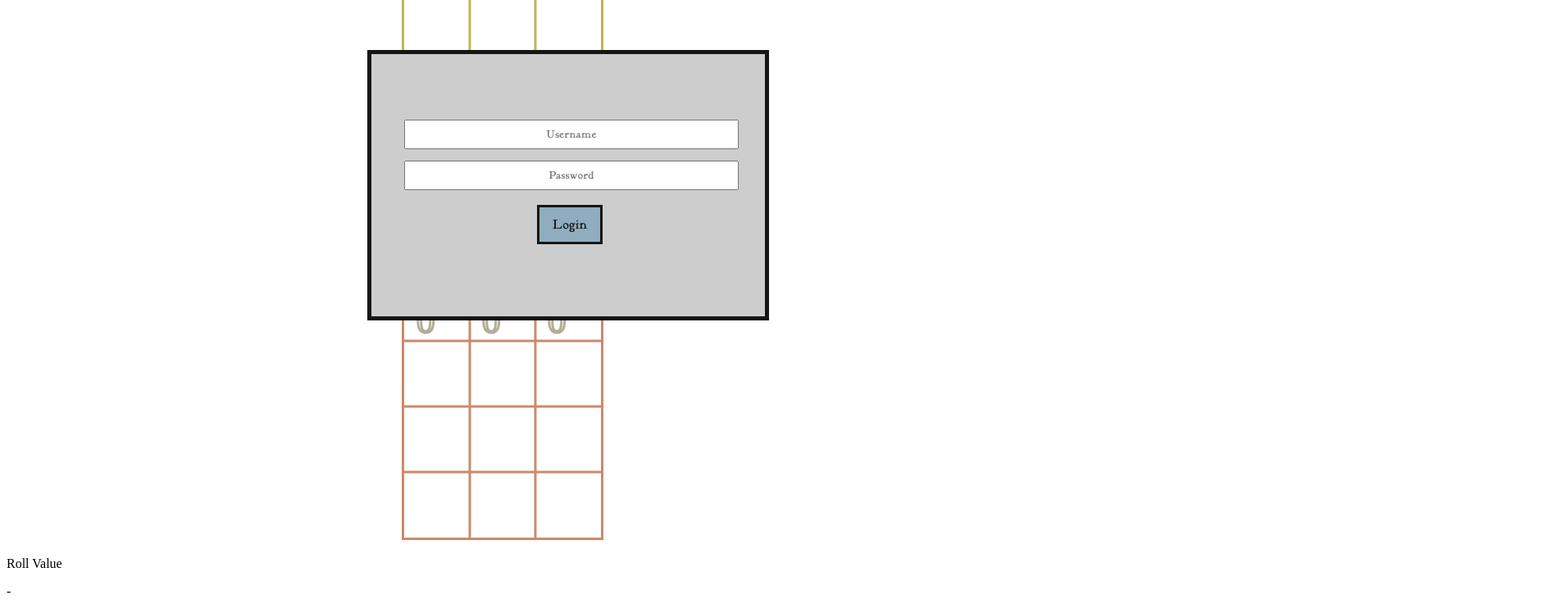
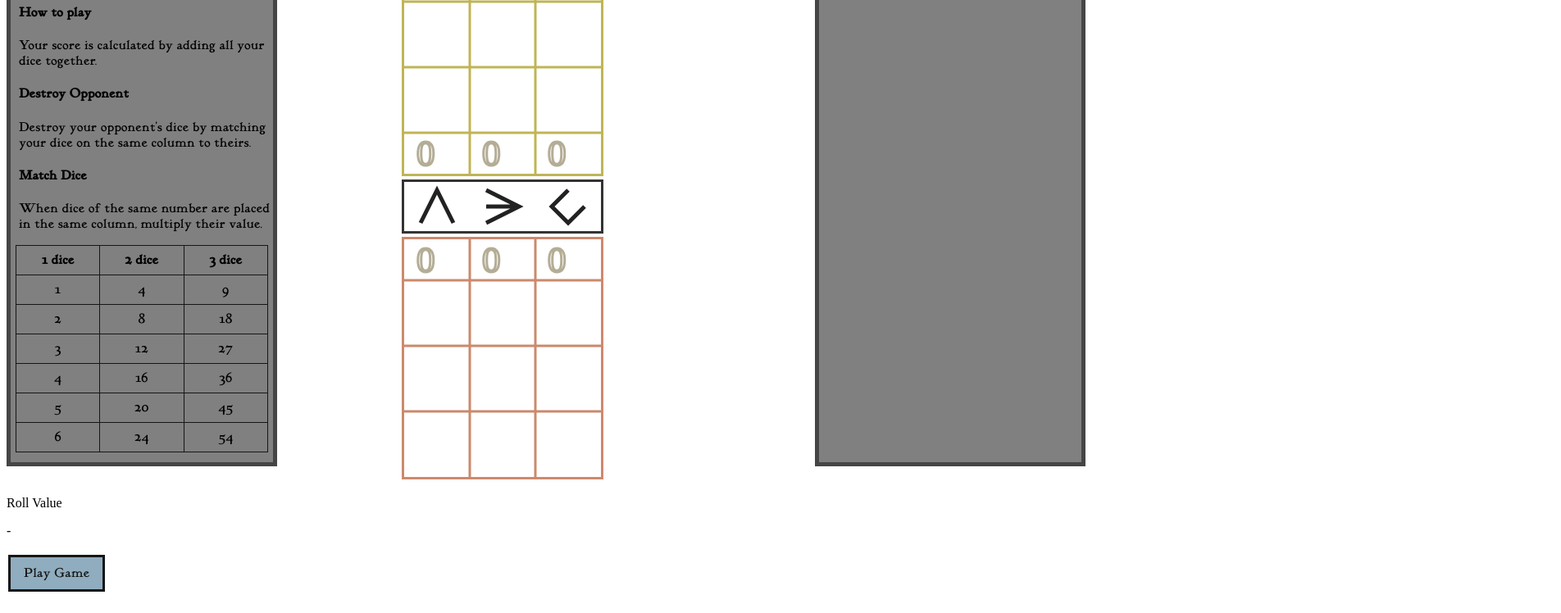
Before and after one commit to noviceThelizard/noviceThelizard.github.io, a plain HTML site: page index.html in a window 1280 px wide. Shown: the part 89-837 px from the top of the page at 82% size, 1904 px wide, since content can reach past the window. Drawn offline with Linux system fonts and the light colour scheme.

Commit message:
Add files via upload

```diff
--- a/index.html
+++ b/index.html
@@ -4,29 +4,68 @@
     <meta charset="UTF-8">
     <meta name="viewport" content="width=device-width, initial-scale=1.0">
     <title>Knucklesbones</title>
-    <link rel="stylesheet" type="text/css" href="./style.css"
+    <link rel="stylesheet" type="text/css" href="./style.css">
 </head>
 <body>
+    <div class="logon">
+      <h1 id="logon-bg"></h1>
+      <input type="text" class="inputlogon" id="inputuser" value="" placeholder="Username">
+      <input type="password" class="inputlogon" id="inputpass" value="" placeholder="Password">
+      <button id="login-button" onclick="">Login</button>
+    </div>
 
-    <!-- <div class="login-page">
-      <div class="form">
-        <div class="login">
-          <div class="login-header">
-            <h3>LOGIN</h3>
-            <p>Please enter your credentials to login.</p>
-          </div>
+    <!-- <h1 id="title">Knucklebones</h1> -->
+    <div class="boardParent">
+        <div class="ruleboard">
+            <h1 style="text-align: center;left: -10px">Knucklebones</h1>
+            <h4>How to play</h4>
+            <p>Your score is calculated by adding all your dice together.</p>
+            <h4>Destroy Opponent</h4>
+            <p>Destroy your opponent's dice by matching your dice on the same column to theirs.</p>
+            <h4>Match Dice</h4>
+            <p>When dice of the same number are placed in the same column, multiply their value.</p>
+
+            <table>
+                <tr>
+                    <th>1 dice</th>
+                    <th>2 dice</th>
+                    <th>3 dice</th>
+                </tr>
+                <tr>
+                    <td>1</td>
+                    <td>4</td>
+                    <td>9</td>
+                </tr>
+                <tr>
+                    <td>2</td>
+                    <td>8</td>
+                    <td>18</td>
+                </tr>
+                <tr>
+                    <td>3</td>
+                    <td>12</td>
+                    <td>27</td>
+                </tr>
+                <tr>
+                    <td>4</td>
+                    <td>16</td>
+                    <td>36</td>
+                </tr>
+                <tr>
+                    <td>5</td>
+                    <td>20</td>
+                    <td>45</td>
+                </tr>
+                <tr>
+                    <td>6</td>
+                    <td>24</td>
+                    <td>54</td>
+                </tr>
+            </table>
         </div>
-        <form class="login-form">
-          <input type="text" placeholder="username"/>
-          <input type="password" placeholder="password"/>
-          <button>login</button>
-          <p class="message">Not registered? <a href="#">Create an account</a></p>
-        </form>
-      </div>
-    </div> -->
-
-    <h1 id="title">Knucklebones</h1>
-    <div class="boardParent">
+        <div class="hiscore">
+            <h1 style="text-align: center;left: -10px">Hi Scores</h1>
+        </div>
       <div>
           <canvas id="CanvasA_ID" width="240" height="290"  style="border:3px solid #bfb556;"></canvas>
       </div>
@@ -43,12 +82,6 @@
         <!-- <button id="Broll" type="button" onclick="roll()">Roll Dice</button> -->
         <button id="Bstart" type="button" onclick="gameStart()"">Play Game</button>
     </div>
-    <div class="logon">
-		<h1 id="logon-bg"></h1>
-		<input type="text" class="inputlogon" id="inputuser" value="" placeholder="Username">
-		<input type="text" class="inputlogon" id="inputpass" value="" placeholder="Password">
-		<button id="login-button" onclick="hideLogon()">Login</button>
-    </div>
 
     <script src="script.js"></script>
 
--- a/script.js
+++ b/script.js
@@ -8,15 +8,26 @@ function hideButton() {
     }
 }
 
+/*
+    remember well,
+    in order to affect the style of all elements under a class,
+    one must use a for-loop as elementByClass are treated as arrays
+    unlike elementByIds which are treated as a singular entity.
+*/
 function hideLogon() {
     let isHidden = document.getElementsByClassName("logon");
-    if (isHidden.style.display === "none")
-    {
-		isHidden.style.display = "block";
-    } else {
-        isHidden.style.display = "none";
+
+    for (let i=0; i<isHidden.length; i++) {
+        if (isHidden[i].style.display === "none")
+        {
+            isHidden[i].style.display = "block";
+        } else {
+            isHidden[i].style.display = "none";
+        }
+
     }
 }
+
 function gameStart()
 {
     playerA = [
--- a/style.css
+++ b/style.css
@@ -18,7 +18,7 @@ canvas {
 	width: 480px;
 	background-color: #cdcdcd;
 	border: solid 5px #161616;
-	display: block;
+	display: none;
 }
 
 .inputlogon {
@@ -69,6 +69,44 @@ button {
 	margin: 4px 2px;
 	cursor: pointer;
 }
+
+.ruleboard {
+  font-family: Princess;
+	position: absolute;
+	height: 640px;
+	width: 320px;
+	background-color: #808080;
+	border: solid 5px #454545;
+	display: block;
+}
+
+.ruleboard p, h1, h4{
+  position: relative;
+  left: 10px;
+}
+
+table {
+	position: relative;
+	left: 2%;
+	border-collapse: collapse;
+	width: 96%;
+}
+td, th {
+	border: 1px solid #161616;
+	text-align: center;
+	padding: 8px;
+}
+
+.hiscore {
+	font-family: Princess;
+	position: absolute;
+	left: 78%;
+	height: 640px;
+	width: 320px;
+	background-color: #808080;
+	border: solid 5px #454545;
+	display: block;
+  }
 /*
 @import url(https://fonts.googleapis.com/css?family=Roboto:300);
 header .header{
```
Also changed, not shown: notes.png (added), notes1.png (added).
